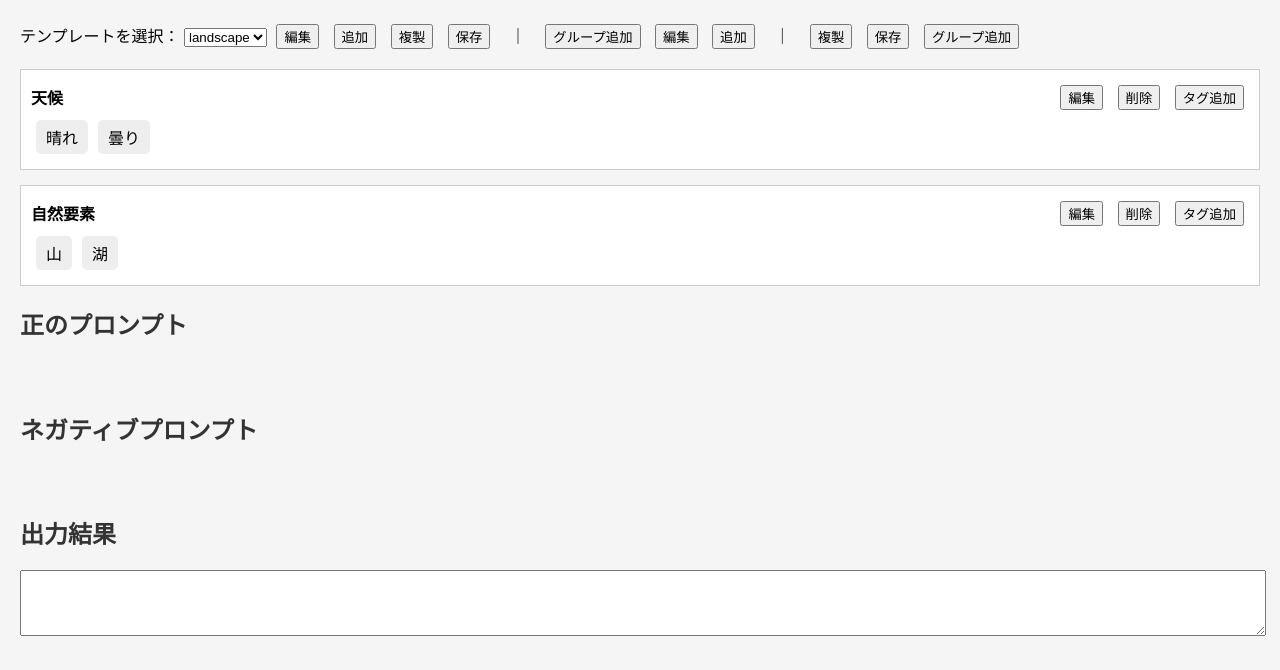
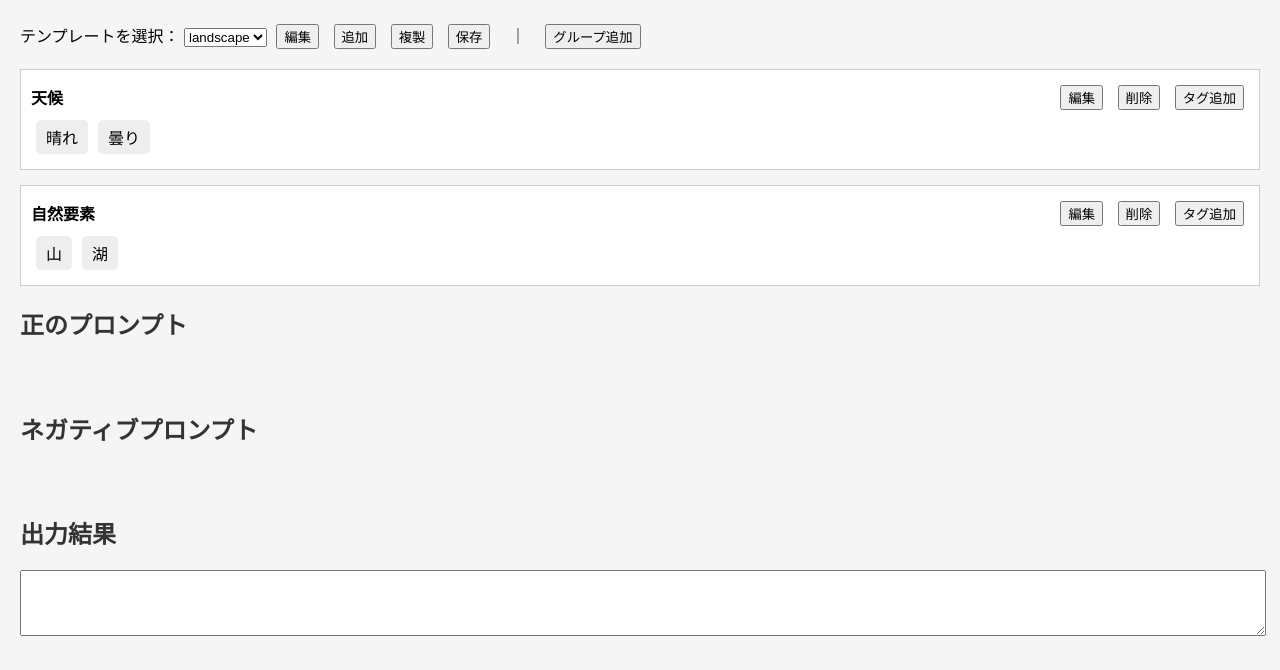
Before and after one commit to yagishige/SD-prompt-support, a plain HTML site: page index.html in a window 1280 px wide. Shown: the part 70-740 px from the top of the page. Drawn offline with nearby package versions, Linux system fonts and the light colour scheme.

Commit message:
Update index.html

```diff
--- a/index.html
+++ b/index.html
@@ -16,15 +16,6 @@
     <button onclick="openTemplateDuplicateModal()">複製</button>
     <button onclick="saveTemplate()">保存</button>
     <span style="margin: 0 10px;">｜</span>
-    <button onclick="addGroup()">グループ追加</button>
-    <button onclick="openTemplateEditModal()">編集</button>
-    <button onclick="openTemplateAddModal()">追加</button>
-
-
-    <span style="margin: 0 10px;">｜</span>
-
-    <button onclick="duplicateTemplate()">複製</button>
-    <button onclick="saveTemplate()">保存</button>
     <button onclick="addGroup()">グループ追加</button>
   </div>
 
```
